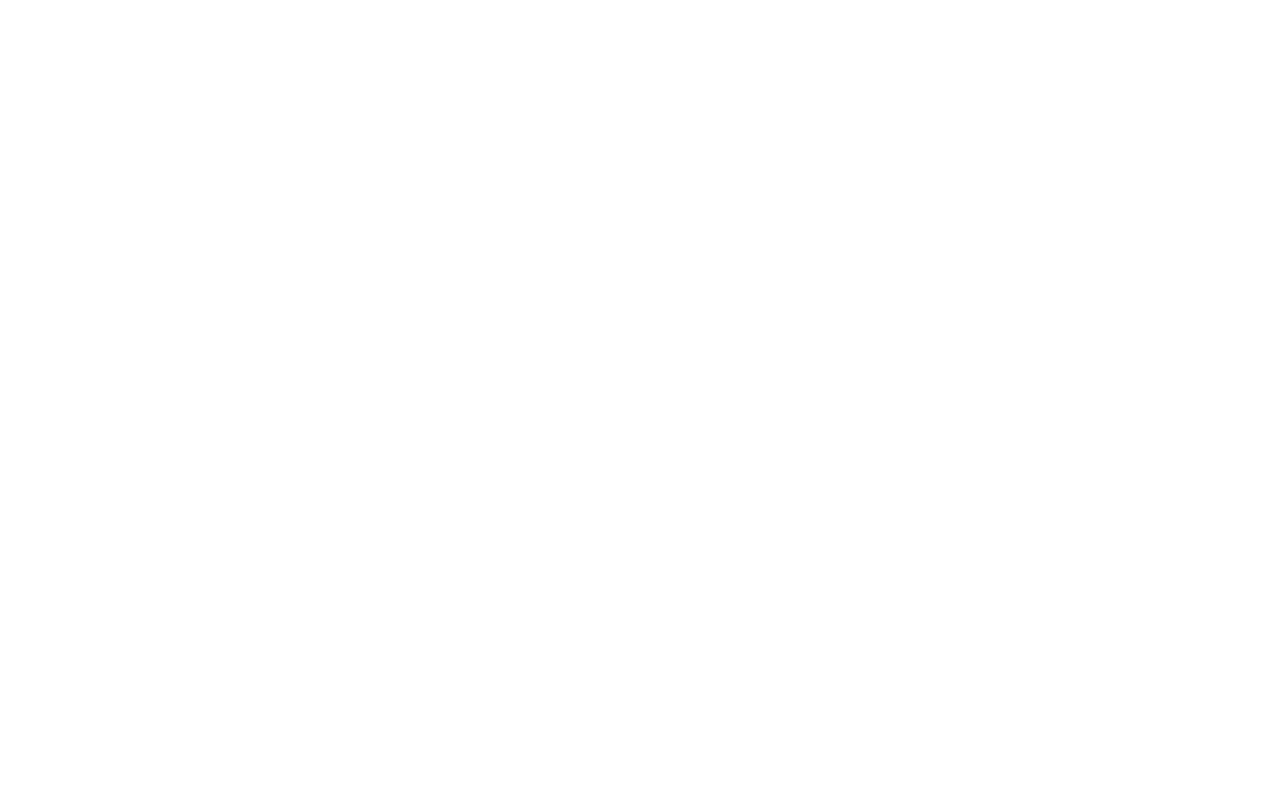
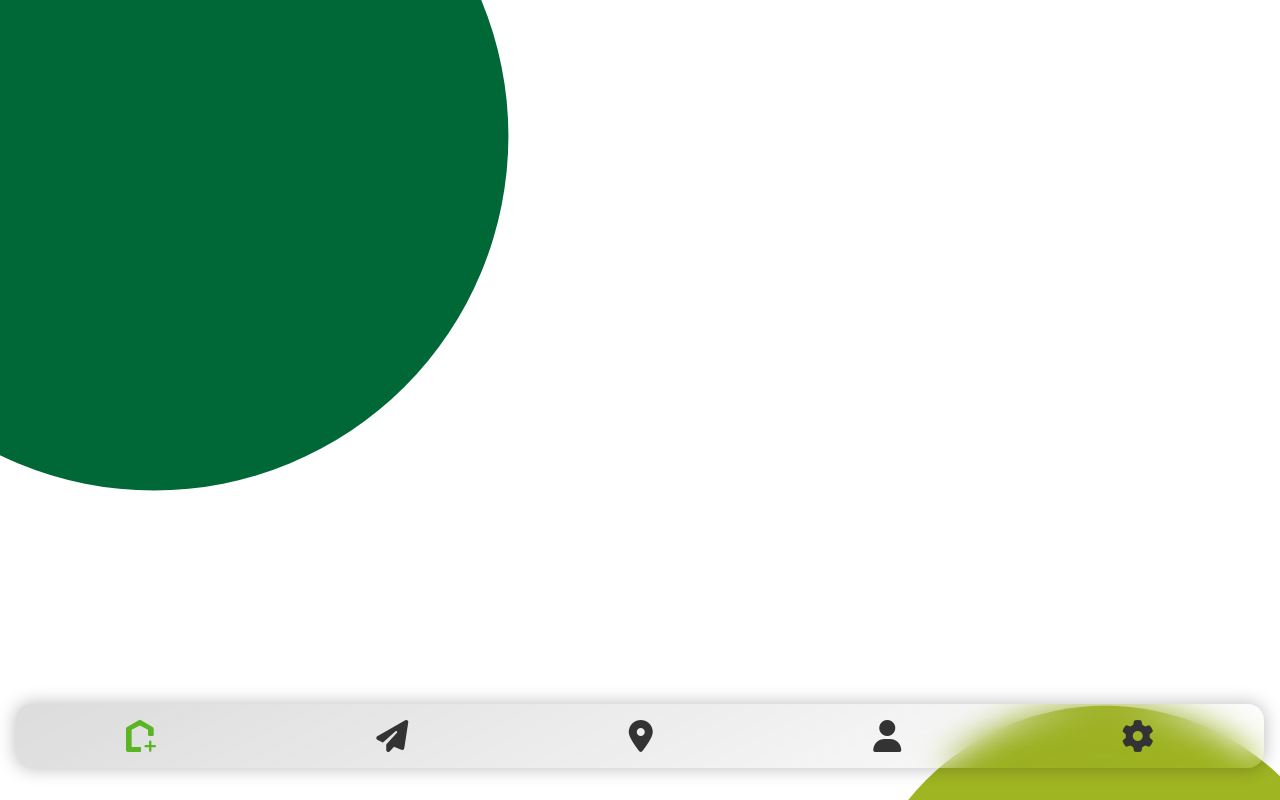
Before and after one commit to Bram-Colleman/KondoApp, a Vue app: page /new in a window 1280 px wide. Before the commit this address had no page. Built offline with nearby package versions, Linux system fonts and the light colour scheme.

Commit message:
home test

```diff
--- a/src/components/LoginForm.vue
+++ b/src/components/LoginForm.vue
@@ -2,8 +2,8 @@
     <div class="card">
         <h1>Aanmelden</h1>
         <form action="">
-            <input type="email" name="" id="" placeholder="E-mail adres" class="input">
-            <input type="password" name="" id="" placeholder="Wachtwoord" class="input">
+            <input type="email" name="" placeholder="E-mail adres" class="input">
+            <input type="password" name="" placeholder="Wachtwoord" class="input">
             <RouterLink to="/forgot" class="btn--link">Wachtwoord vergeten?</RouterLink>
             <RouterLink to="/home" class="btn mt-1">Aanmelden</RouterLink>
             <p>Nog geen account?</p>
--- a/src/components/Navigation.vue
+++ b/src/components/Navigation.vue
@@ -8,7 +8,8 @@
 onMounted(() => {
     switch(props.active) {
       case "new":
-          document.querySelector("#new").classList.add("active");
+          document.querySelector("#new").src="src/assets/newListingActive.svg";
+          console.log(document.querySelector("#new"));
         break;
       case "messages":
           document.querySelector("#messages").classList.add("active");
@@ -31,11 +32,11 @@
 <div class="container">
     <nav class="card">
         <ul>
-            <li id="new"><RouterLink to="/new"><img src="../assets/newListing.svg" class="icon"></RouterLink></li>
-            <li id="messages"><RouterLink to="/messages"><i class="fa-solid  fa-paper-plane"></i></RouterLink></li>
+            <li><RouterLink to="/new"><img src="../assets/newListing.svg" class="icon" id="new"></RouterLink></li>
+            <li id="messages"><RouterLink to="/home"><i class="fa-solid  fa-paper-plane"></i></RouterLink></li>
             <li id="home"><RouterLink to="/home"><i class="fa-solid fa-location-dot"></i></RouterLink></li>
-            <li id="profile"><RouterLink to="/profile"><i class="fa-solid fa-user"></i></RouterLink></li>
-            <li id="settings"><RouterLink to="/settings"><i class="fa-solid fa-gear"></i></RouterLink></li>
+            <li id="profile"><RouterLink to="/home"><i class="fa-solid fa-user"></i></RouterLink></li>
+            <li id="settings"><RouterLink to="/home"><i class="fa-solid fa-gear"></i></RouterLink></li>
         </ul>
     </nav>
 </div>
--- a/src/router/index.js
+++ b/src/router/index.js
@@ -24,9 +24,9 @@
       component: () => import('../views/HomeView.vue')
     },
     {
-      path: '/messages',
-      name: 'messages',
-      component: () => import('../views/RegisterView.vue')
+      path: '/new',
+      name: 'new listing',
+      component: () => import('../views/NewListingView.vue')
     }
   ]
 })
--- a/src/views/HomeView.vue
+++ b/src/views/HomeView.vue
@@ -29,12 +29,12 @@
             <div class="card target">
                 <i class="fa-solid fa-crosshairs"></i>
             </div>
-            <Navigation :active="active" class="navigation"></Navigation>
+            <Navigation :active="active"></Navigation>
         </section>
     </div>
     <img src="../assets/currentLoc.svg" alt="" class="currentloc">
     <i class="fa-solid fa-location-dot pinpoint" @click="detail = !detail"></i>
-    <detail-menu-home class="detail" v-if="!detail"></detail-menu-home>
+    <detail-menu-home class="detail" v-if="detail"></detail-menu-home>
 
     <div class="loadcontainer" v-if="loading">
         <LoadAnimation class="load"></LoadAnimation>
@@ -62,7 +62,7 @@
     display: flex;
     flex-direction: column;
     justify-content: space-between;
-    margin:0;
+    padding:2rem 0;
     flex-grow: 1;
 }
 .navigation {
@@ -76,6 +76,7 @@
 }
 .loadcontainer {
     padding: 0;
+    margin: 2rem 0;
     position: absolute;
     top: 0;
     left: 0;
--- a/src/views/LoginView.vue
+++ b/src/views/LoginView.vue
@@ -12,18 +12,20 @@
 
 <style scoped>
 main {
-  height: 100vh;
+  height: 100%;
+  height: -moz-available;
+  height: -webkit-fill-available;
+  height: fill-available;
   display: flex;
   flex-direction: column;
   justify-content: center;
+  background-image: url('../assets/bg.svg');
+  background-size: cover;
 }
 .logo {
   width: 10rem;
   align-self: center;
   margin-bottom: 3rem;
 }
-main {
-  background-image: url('../assets/bg.svg');
-  }
 
 </style>
--- /dev/null
+++ b/src/views/NewListingView.vue
@@ -0,0 +1,48 @@
+<script setup>
+import { ref, onMounted } from 'vue';
+import Navigation from '../components/Navigation.vue';
+
+const active = ref("new");
+
+
+
+
+</script>
+
+<template>
+  <main>
+      <div class="navcontainer">
+          <Navigation class="navigation" :active="active"/>
+      </div>
+  </main>
+</template>
+
+<style scoped>
+main {
+    height: 100%;
+    height: -moz-available;
+    height: -webkit-fill-available;
+    height: fill-available;
+
+
+    background-image: url('../assets/bg.svg');
+    background-size: cover;
+}
+
+.navigation {
+    margin-bottom: 2rem;
+}
+.flex {
+    display: flex;
+}
+.navcontainer {
+    height: 100%;
+    height: -moz-available;
+    height: -webkit-fill-available;
+    height: fill-available;
+
+    display: flex;
+    align-items: flex-end;
+}
+
+</style>
```
Also changed, not shown: src/assets/newListingActive.svg (added).
